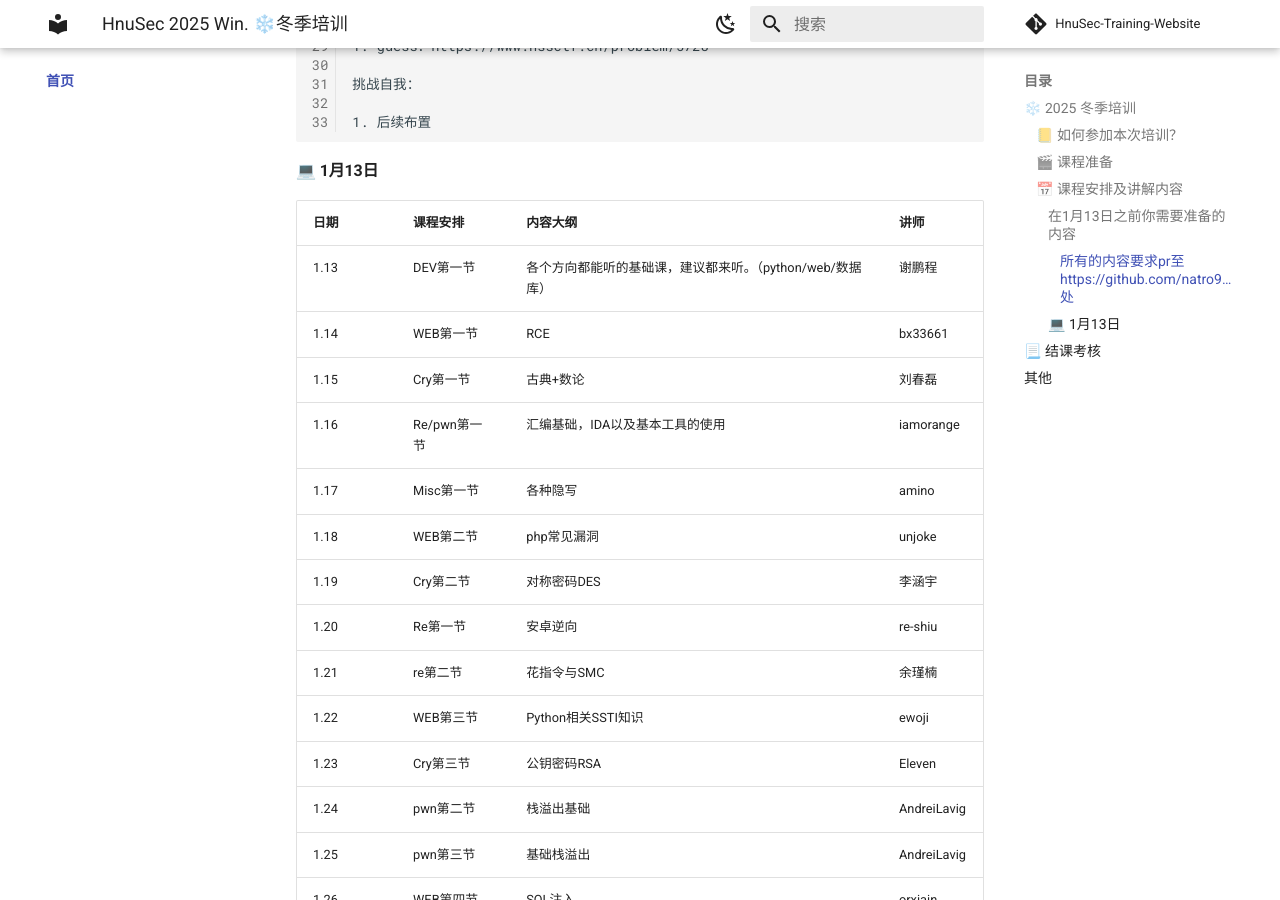
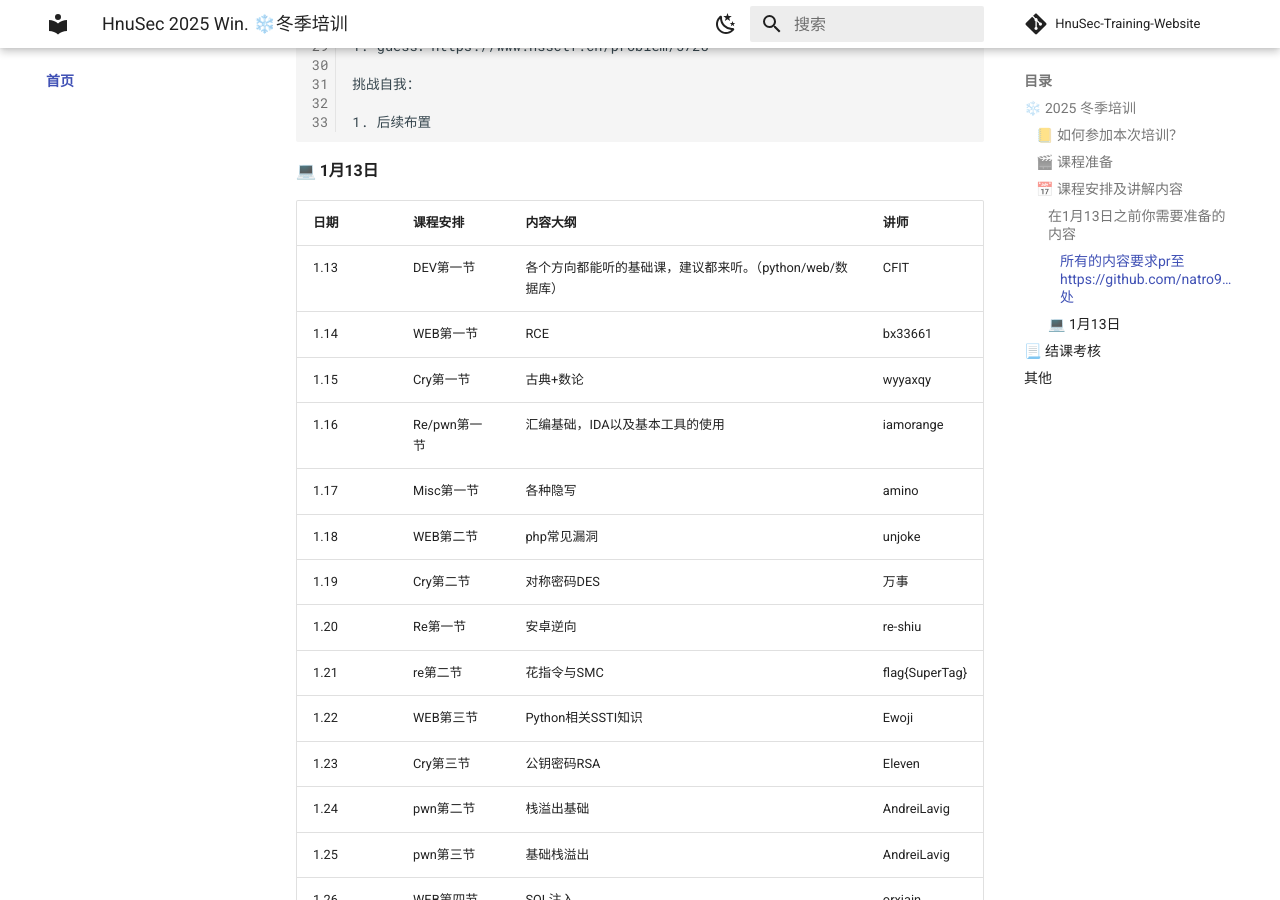
Before and after one commit to natro92/HnuSec-Training-Website, an MkDocs documentation site: the page built from docs/index.md, in a window 1280 px wide and 900 px high, scrolled down 3571 px. Built offline with MkDocs 1.6.1 and Material for MkDocs 9.7.7, drawn with Linux system fonts in a browser that asks for light colours; comment, search, counter and statistics services are not loaded.

Commit message:
Update index.md

```diff
--- a/docs/index.md
+++ b/docs/index.md
@@ -167,16 +167,16 @@ PHP语言基础
 
 | **日期** | **课程安排** | **内容大纲** | **讲师** |
 | --- | --- | --- | --- |
-| 1.13 | DEV第一节 | 各个方向都能听的基础课，建议都来听。（python/web/数据库） | 谢鹏程  |
+| 1.13 | DEV第一节 | 各个方向都能听的基础课，建议都来听。（python/web/数据库） | CFIT  |
 | 1.14 | WEB第一节 | RCE | bx33661  |
-| 1.15 | Cry第一节 | 古典+数论 | 刘春磊  |
+| 1.15 | Cry第一节 | 古典+数论 | wyyaxqy  |
 | 1.16 | Re/pwn第一节 | 汇编基础，IDA以及基本工具的使用 | iamorange  |
 | 1.17 | Misc第一节 | 各种隐写 | amino  |
 | 1.18 | WEB第二节 | php常见漏洞 | unjoke  |
-| 1.19 | Cry第二节 | 对称密码DES | 李涵宇  |
+| 1.19 | Cry第二节 | 对称密码DES | 万事  |
 | 1.20 | Re第一节 | 安卓逆向 | re-shiu  |
-| 1.21 | re第二节 | 花指令与SMC | 余瑾楠  |
-| 1.22 | WEB第三节 | Python相关SSTI知识 | ewoji  |
+| 1.21 | re第二节 | 花指令与SMC | flag{SuperTag}  |
+| 1.22 | WEB第三节 | Python相关SSTI知识 | Ewoji  |
 | 1.23 | Cry第三节 | 公钥密码RSA | Eleven |
 | 1.24 | pwn第二节 | 栈溢出基础 | AndreiLavig  |
 | 1.25 | pwn第三节 | 基础栈溢出 | AndreiLavig  |
```
